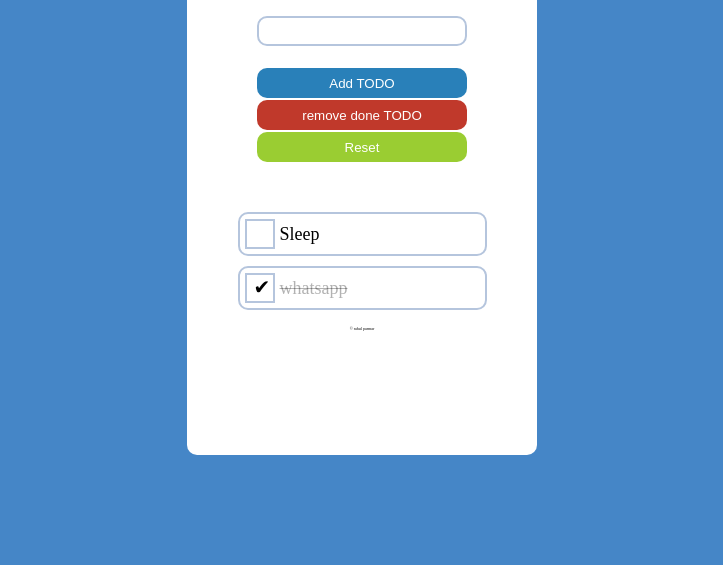
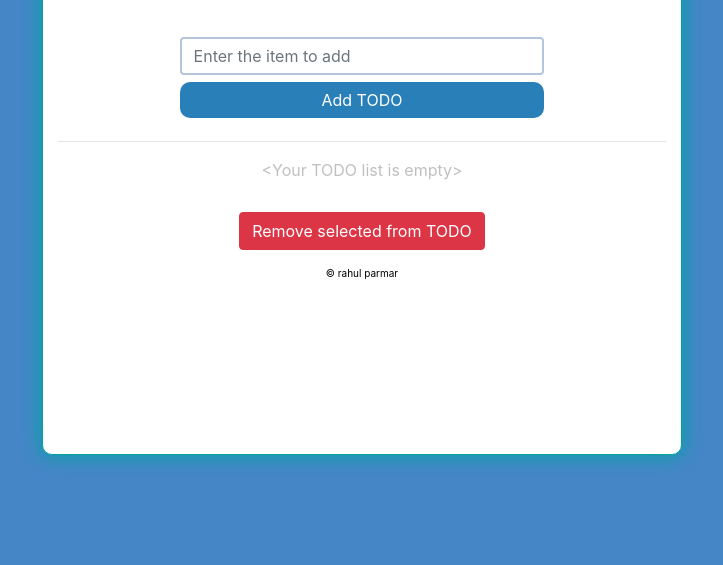
Before and after one commit to ramrap/TODO, a plain HTML site: page index.html in a window 1280 px wide. Shown: the part 235-800 px from the top of the page, without its empty margins (278-1001 px from the left). Drawn offline with nearby package versions, Linux system fonts and the light colour scheme.

Commit message:
Various Changes:
 - Change in UI (except the list part, you really need to improve you UI part :-) )
 - Added a Your TODO list is empty msg when there is no item
 - Added Bootstrap support
 - Baki dekh le aapne hisab se

```diff
--- a/index.html
+++ b/index.html
@@ -5,31 +5,36 @@
     <meta name="viewport" content="width=device-width, initial-scale=1.0">
     <title>TOdo application</title>
     <link rel="stylesheet" href ="style.css">
+    <link rel="stylesheet" href="https://maxcdn.bootstrapcdn.com/bootstrap/4.4.1/css/bootstrap.min.css">
+    <script src="https://maxcdn.bootstrapcdn.com/bootstrap/4.4.1/js/bootstrap.min.js"></script>
+
 </head>
 <body>
-    <div id="container">
+    <div id="container" class="col-md-6">
         <div class="controls">
             <h1>My Awesome TODO</h1>
-            <input type="text" id="input"><br>
-            <button  type='button' id='add'> Add TODO</button>
-            <button type='button' id='remove'> remove done TODO</button>
-            <button type='button' id ='reset'>Reset</button>
+            <div class="form-group">
+                <button class="btn btn-info" type='button' id ='reset'>Reset TODO</button>
+            </div>
+            <br>
+            <div class="form-group">
+                <input class="form-control" type="text" id="input" placeholder="Enter the item to add">
+                <button class="btn btn-primary" type='button' id='add'> Add TODO</button>
+            </div>
 
             <p id="checkString"></p>
 
         </div>
+        <hr>
+        <div id="empty-warning">
+
+        </div>
         <ul id="list">
-            <li class='mycheck'>
-                <input type ="checkbox" id ="check">
-                <label>Sleep</label>
-            </li>
-            <li class='mycheck'>
-                <input type ="checkbox" id ="check" checked>
-                <label>whatsapp</label>
-            </li>
-
 
         </ul>
+        <div class="form-group">
+            <button class="btn btn-danger" type='button' id='remove'> Remove selected from TODO</button>
+        </div>
 
 
 
--- a/style.css
+++ b/style.css
@@ -1,8 +1,10 @@
+@import url('https://fonts.googleapis.com/css2?family=Caveat&family=Raleway&display=swap');
+
 body{
-    background-color:#4586c7;
+    background-color:#4586c7 !important;
+    font-family: Raleway;
 }
 #container {
-    width:350px;
     height: auto;
     margin:40px auto;
     text-align: center;
@@ -10,17 +12,19 @@ body{
     height: 650px;
     overflow-y: auto;
     color:black;
-    border:10 solid #01a3a4;
+    border:1px solid #01a3a4;
+    box-shadow: 0px 0px 20px 1px #01a3a4;
     border-radius: 10px;
 }
 #container h1{
     margin-top: 50px;
     margin-bottom: 50px;
     text-transform: uppercase;
+    font-family: Caveat;
 }
 
 #container ul{
-    margin-top:50px;
+    margin:30px 0px;
     padding-left: 0;
 }
 
@@ -51,6 +55,7 @@ body{
     border: 2px solid #b5c5dd;
     position: relative;
     outline: 0;
+    line-height: initial;
 }
 
 #container ul li #check:checked:after{
@@ -69,17 +74,14 @@ body{
 #container .controls{
     width: 60%;
     margin: auto;
+    text-align: center;
 }
 
 #container .controls #input{
     width: 100%;
-    height: 30px;
-    font-size: 20px;
-    padding-left: 5px;
     box-sizing: border-box;
-    margin-bottom: 20px;
+    margin-bottom: 7px;
     border:2px solid #b5c5dd;
-    border-radius: 10px;
 }
 #container .controls #input:focus{
     outline: 0;
@@ -88,10 +90,10 @@ body{
     width:100%;
     background: white;
     border: none;
-    height: 30px;
-    margin-top: 2px;
+    margin-bottom: 7px;
     cursor: pointer;
     color: white;
+    transition: all 0.5s;
 }
 #container .controls button:focus{
     outline: 0;
@@ -128,7 +130,12 @@ body{
     position: relative;
 
 
-    font-size: 4px;
+    font-size: 10px;
 
 
 }
+
+#empty-warning {
+    color: silver;
+
+}
--- a/todo.js
+++ b/todo.js
@@ -69,6 +69,18 @@
 
 $(document).ready(function(){
     var input = $('#input').val();
+    function empty_check(){
+        var ul = document.getElementById('list');
+        var li = ul.children;
+        console.log(li.length);
+        if(li.length == 0){
+            $('#empty-warning').text('<Your TODO list is empty>');
+        }
+        else {
+            $('#empty-warning').text('');
+        }
+    }
+    empty_check();
 
     $('#add').click(function(){
         var input = $('#input').val();
@@ -78,7 +90,9 @@ $(document).ready(function(){
         else{
             var strin=`<li class='mycheck'> <input type ="checkbox" id ="check"> <label>${input}</label> </li>`
             $('#list').prepend(strin);
+            $('#input').val("");
          }
+         empty_check();
     });
 
     $('#remove').click(function(){
@@ -89,7 +103,7 @@ $(document).ready(function(){
                 ul.removeChild(li[i]);
             }
         }
-
+        empty_check();
 
     })
 
@@ -101,7 +115,7 @@ $(document).ready(function(){
                 ul.removeChild(li[i]);
             }
         }
-
+        empty_check();
 
     })
 
```
